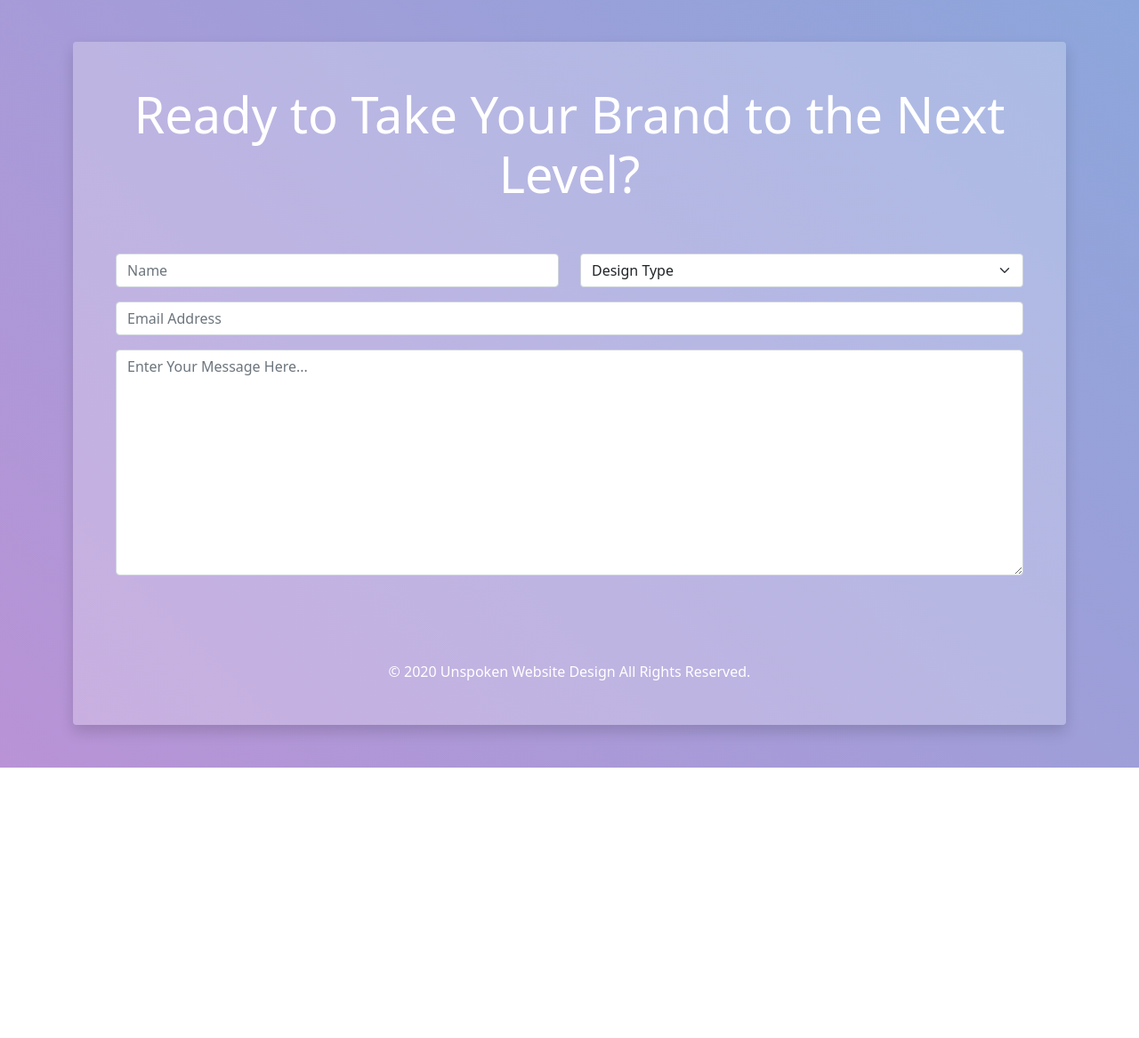
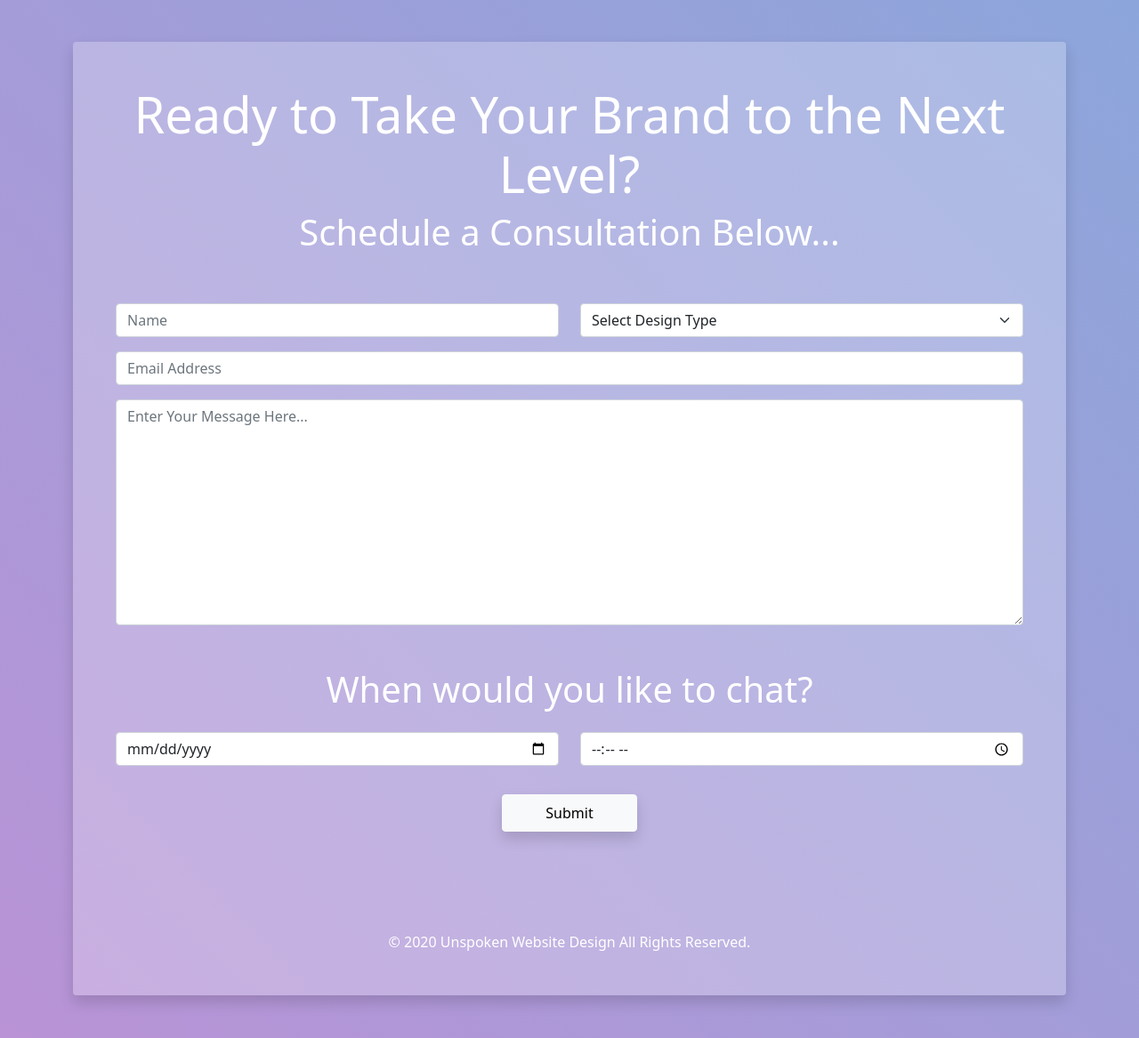
Before and after one commit to j0pine4/unspokenAgency, a Django app: page / in a window 1280 px wide. Shown: the part 5291-6458 px from the top of the page at 89% size. Before the commit the page ends 6154 px from the top, so only its background shows below. Run offline with Django 3.2, Linux system fonts and the light colour scheme.

Commit message:
Added submit functionality to the form and a redirect to the contact page

```diff
--- a/main/templates/main/base.html
+++ b/main/templates/main/base.html
@@ -26,7 +26,7 @@
       <nav class="navbar fixed-top navbar-expand-lg navbar-light bg-none ">
         <div class="container-fluid">
           <div>
-            <a class="navbar-brand main-color" href="#">Unspoken Design </a>
+            <a class="navbar-brand main-color" href="{% url 'index' %}">Unspoken Design </a>
           </div>
           <div>
             <button class="navbar-toggler" type="button" data-bs-toggle="collapse" data-bs-target="#navbarTogglerDemo01" aria-controls="navbarTogglerDemo01" aria-expanded="false" aria-label="Toggle navigation">
@@ -64,6 +64,11 @@
 
       {% endblock %}
 
+      {% if name %}
+      <!-- If the contact context exists, don't generate HTML for the Footer -->
+
+      {% else %}
+
         <!-- Footer Start -->
         <footer class="mt-5" id="contact">
 
@@ -74,26 +79,39 @@
               <div class=" text-center text-white py-5 rounded shadow" id="contactForm">
 
                 <h1 class="display-4 text-center">  Ready to Take Your Brand to the Next Level?   </h1>
+                <h1 class="display-6 text-center">  Schedule a Consultation Below...  </h1>
+
 
                 <!-- Contact Form Start -->
-              <form class="p-5">
+                <form class="p-5" method="POST" action="{% url 'contact' %}">
+                  {% csrf_token %}
                   <div class="row">
                     <div class="col">
-                    <input type="text" class="form-control" placeholder="Name">
+                      <input type="text" class="form-control" placeholder="Name" name="contactName" required>
                     </div>
                     <div class="col">
-                    <select class="form-select" id="inlineFormCustomSelect">
-                      <option selected> Design Type </option>
+                      <select class="form-select" id="inlineFormCustomSelect" name="contactChoice">
+                        <option selected> Select Design Type </option>
                         <option value="1"> Business Website </option>
                         <option value="2"> Online Store </option>
-                      <option value="3"> Blog </option>
-                      <option value="4"> Four </option>
-                      <option value="5"> Five </option>
+                        <option value="3"> Landing Page </option>
+                        <option value="4"> Facebook Page </option>
+                        <option value="5"> Other </option>
                       </select>
                     </div>
                     </div>
-                <input type="email" class="form-control my-3" placeholder="Email Address">
-                <textarea name="" id="" cols="30" rows="10" class="form-control" placeholder="Enter Your Message Here..."></textarea>
+                  <input type="email" class="form-control my-3" placeholder="Email Address" name="contactEmail" required>
+                  <textarea  id="" cols="30" rows="10" class="form-control" placeholder="Enter Your Message Here..." name="contactMessage" required></textarea>
+                  <h1 class="display-6 text-center mt-5">  When would you like to chat?  </h1>
+                  <div class="row">
+                    <div class="col">
+                      <input type="date" class="form-control my-3" name="contactDate">
+                    </div>
+                    <div class="col">
+                      <input type="time" class="form-control my-3" min="09:00" max="12:00" name="contactTime">
+                    </div>
+                  </div>
+                  <button type="submit" class="btn btn-light my-3 py-2 px-5 border-none shadow"> Submit </button>
                 </form>
                 <!-- Contact Form End -->
 
@@ -110,6 +128,8 @@
         </footer>
         <!-- Footer End -->
 
+        {% endif %}
+
       <script src="https://cdn.jsdelivr.net/npm/bootstrap@5.0.0-beta1/dist/js/bootstrap.bundle.min.js" integrity="sha384-ygbV9kiqUc6oa4msXn9868pTtWMgiQaeYH7/t7LECLbyPA2x65Kgf80OJFdroafW" crossorigin="anonymous"></script>
 
   </body>
--- a/main/urls.py
+++ b/main/urls.py
@@ -6,4 +6,5 @@ urlpatterns = [
     path('church/', views.church, name='church'),
     path('restaraunt/', views.restaraunt, name='restaraunt'),
     path('product/', views.product, name='product'),
+    path('contact/', views.contact, name='contact'),
 ]
--- a/main/views.py
+++ b/main/views.py
@@ -1,4 +1,5 @@
 from django.shortcuts import render
+from django.core.mail import send_mail
 
 # Create your views here.
 def index (request):
@@ -12,3 +13,27 @@ def restaraunt(request):
 
 def product(request):
     return render(request, 'examples/product.html')
+
+def contact(request):
+    if request.method == 'POST':
+        message_name = request.POST['contactName']
+        message_choice = request.POST['contactChoice']
+        message_email = request.POST['contactEmail']
+        message = request.POST['contactMessage']
+        message_date = request.POST['contactDate']
+        message_time = request.POST['contactTime']
+
+        context = {
+            'name' : message_name,
+            'choice' : message_choice,
+            'email' : message_email,
+            'message' : message,
+            'date' : message_date,
+            'time' : message_time,
+        }
+
+    else:
+        context = {}
+
+
+    return render(request, 'main/contact.html', context)
```
Also changed, not shown: main/templates/main/contact.html (added, +20 -0 lines), static/index/img/confirmed.svg (added), static/index/img/sent.svg (added), static/index/img/thanks.svg (added). Lines whose indentation alone changed are shown as unchanged.
